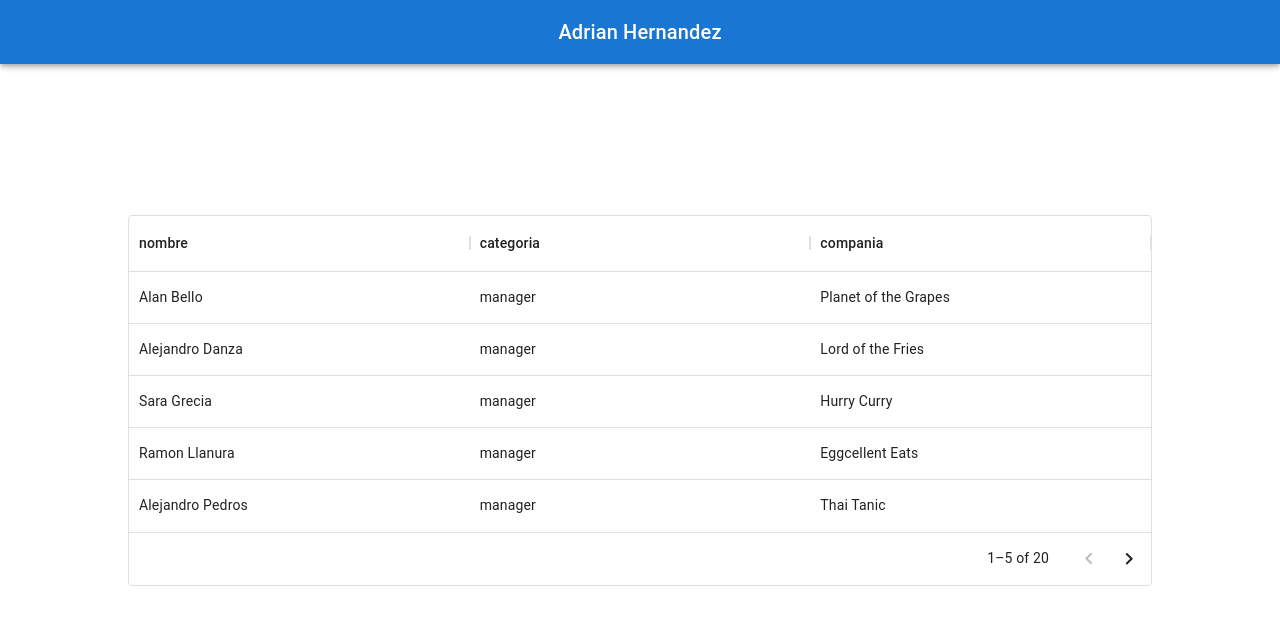
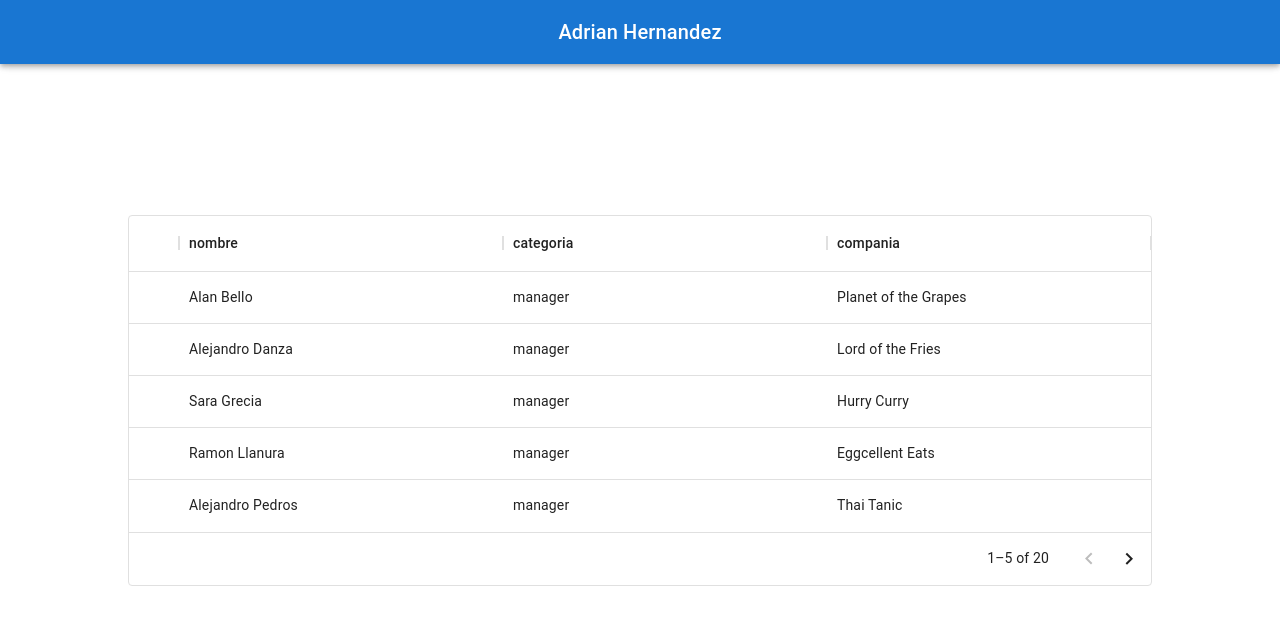
Before and after one commit to adrian1426/ReactTS-Empleados-Felices, a React (Vite) app: page / in a window 1280 px wide. Shown: the top 624 px of the page. Built offline with nearby package versions, Linux system fonts and the light colour scheme.

Commit message:
Agregando interfaz de Persona

```diff
--- /dev/null
+++ b/src/models/index.ts
@@ -0,0 +1 @@
+export * from './people';
--- a/src/pages/Home/Home.tsx
+++ b/src/pages/Home/Home.tsx
@@ -1,14 +1,26 @@
-import React from 'react';
+import React, { useState } from 'react';
 import { DataGrid, GridColDef, GridRenderCellParams } from '@mui/x-data-grid';
 import { People } from '@/data/people';
+import { Person } from '@/models';
 
 export interface HomeInterface { }
 
 const Home: React.FC<HomeInterface> = () => {
+	const [selectedPeople, setSelectedPeople] = useState<Person[]>([]);
 
 	const pageSize = 5;
 
 	const columns: GridColDef[] = [
+		{
+			field: 'actions',
+			headerName: '',
+			width: 50,
+			renderCell: (params: GridRenderCellParams) => (
+				<>
+					{params.value}
+				</>
+			)
+		},
 		{
 			field: 'name',
 			headerName: 'nombre',
```
Also changed, not shown: src/models/people.ts (added, +7 -0 lines).
